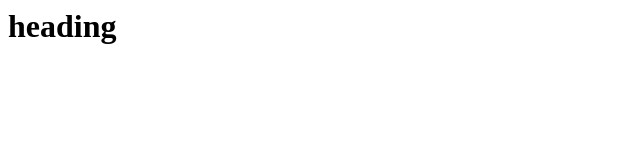
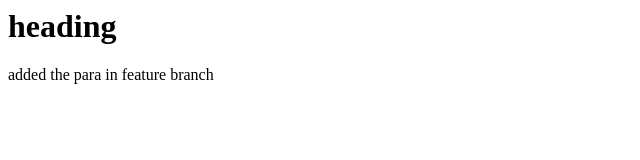
Before and after one commit to Amitabh-2003/dummy-css, a plain HTML site: page index.html in a window 1280 px wide. Shown: the whole page, without its empty margins (0-640 px from the left). Drawn offline with Linux system fonts and the light colour scheme.

Commit message:
added the para in feature

```diff
--- a/index.html
+++ b/index.html
@@ -1 +1,2 @@
 <h1>heading</h1>
+<p>added the para in feature branch</p>
```
